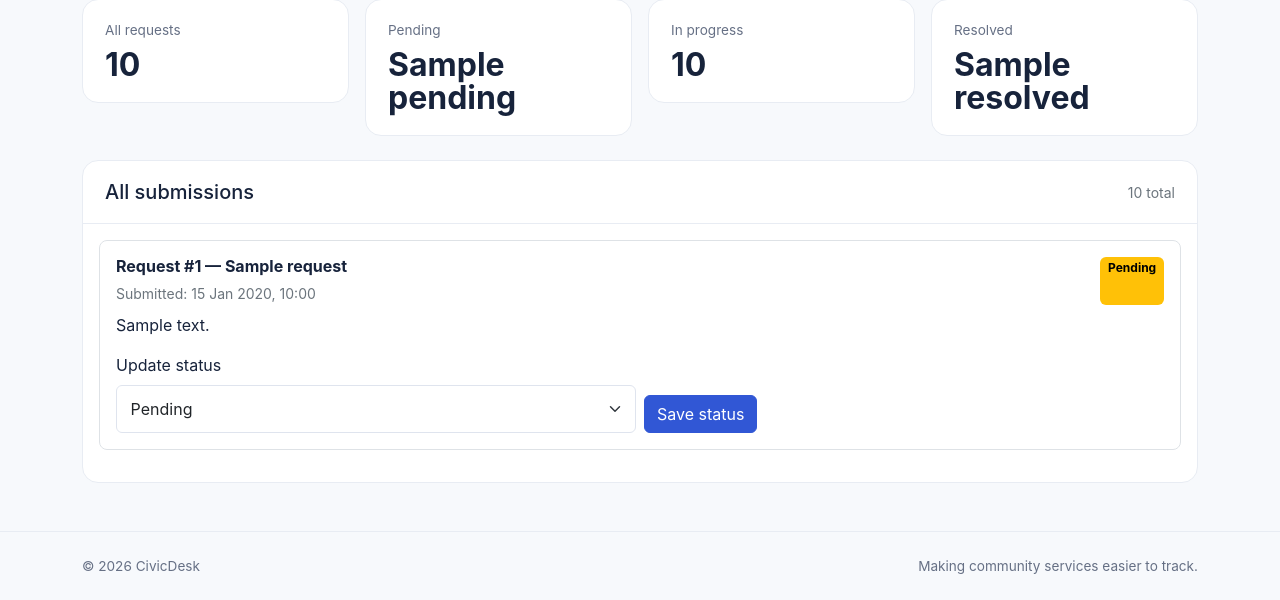
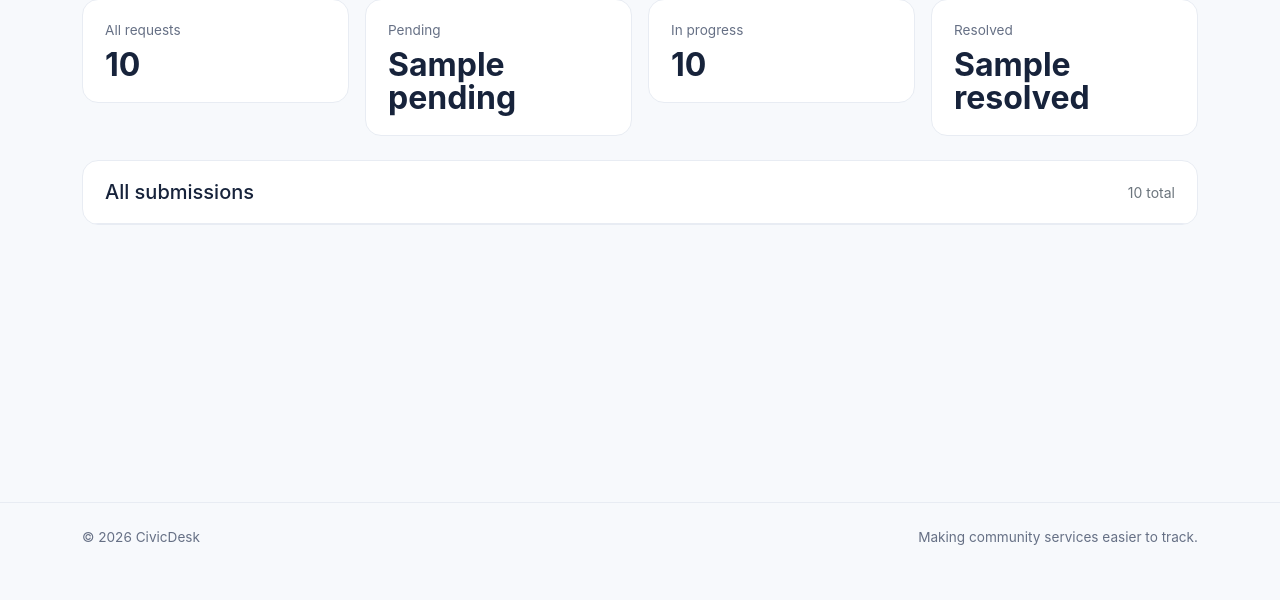
Before and after one commit to harizonelopez/Civic_system-murang-a-county, a Flask app: template templates/admin.html in a window 1280 px wide. Shown: the part 229-829 px from the top of the page. After the commit the page ends 774 px from the top, so only its background shows below. Run offline with Flask 3, Linux system fonts and the light colour scheme; tables that the repository leaves empty hold one stand-in row (values such as "Sample post"); the template is opened without the code that fills it: values that come from a table or form of the project are taken from there, most other values are stand-ins (such as "Sample title", 1, 10 or a date in 2020).

Commit message:
rebased the admin portal

```diff
--- a/templates/admin.html
+++ b/templates/admin.html
@@ -1,134 +1,39 @@
 {% extends "base.html" %}
 {% block title %}Admin dashboard{% endblock %}
-
 {% block content %}
     <div class="mb-4">
-    <div class="eyebrow">STAFF WORKSPACE</div>
+        <div class="eyebrow">
+            STAFF WORKSPACE
+        </div>
         <h1 class="h2 fw-bold mb-1">Service requests</h1>
-    <p class="text-secondary mb-0">
-        Review community reports and keep each status up to date.
-    </p>
+        <p class="text-secondary mb-0">Review community reports and keep each status up to date.</p>
     </div>
-
     <div class="row g-3 mb-4">
         <div class="col-6 col-lg-3">
             <div class="stat-card">
-            <span>All requests</span>
-            <strong>{{ total }}</strong>
+                <span>All requests</span><strong>{{ total }}</strong>
             </div>
         </div>
-
         <div class="col-6 col-lg-3">
             <div class="stat-card">
-            <span>Pending</span>
-            <strong>{{ pending }}</strong>
+                <span>Pending</span><strong>{{ pending }}</strong>
             </div>
         </div>
-
         <div class="col-6 col-lg-3">
             <div class="stat-card">
-            <span>In progress</span>
-            <strong>{{ in_progress }}</strong>
+                <span>In progress</span><strong>{{ in_progress }}</strong>
             </div>
         </div>
-
         <div class="col-6 col-lg-3">
             <div class="stat-card">
-            <span>Resolved</span>
-            <strong>{{ resolved }}</strong>
+                <span>Resolved</span><strong>{{ resolved }}</strong>
             </div>
         </div>
     </div>
-
     <div class="panel">
         <div class="panel-heading">
             <h2 class="h5 mb-0">All submissions</h2>
             <span class="small text-secondary">{{ total }} total</span>
         </div>
-
-    <div class="p-3">
-        {% if requests_list %}
-            {% for item in requests_list %}
-                <div class="border rounded-3 p-3 mb-3">
-                    <div class="d-flex flex-wrap justify-content-between gap-2 mb-2">
-                        <div>
-                            <h3 class="h6 fw-bold mb-1">
-                                Request #{{ item.id }}
-                                {% if item.title is defined and item.title %}
-                                    — {{ item.title }}
-                                {% elif item.category is defined and item.category %}
-                                    — {{ item.category }}
-                                {% endif %}
-                            </h3>
-
-                            <small class="text-secondary">
-                                Submitted:
-                                {% if item.created_at %}
-                                    {{ item.created_at.strftime("%d %b %Y, %H:%M") }}
-                                {% else %}
-                                    Date unavailable
-                                {% endif %}
-                            </small>
-                        </div>
-
-                        <span class="badge
-                            {% if item.status == 'Resolved' %}
-                                text-bg-success
-                            {% elif item.status == 'In Progress' %}
-                                text-bg-primary
-                            {% else %}
-                                text-bg-warning
-                            {% endif %}">
-                            {{ item.status }}
-                        </span>
-                    </div>
-
-                    {% if item.description is defined and item.description %}
-                        <p class="mb-3">{{ item.description }}</p>
-                    {% endif %}
-
-                    <form method="POST"
-                          action="{{ url_for('update_request', request_id=item.id) }}"
-                          class="row g-2 align-items-end">
-
-                        {{ csrf_token() }}
-
-                        <div class="col-12 col-md-6">
-                            <label for="status-{{ item.id }}"
-                                   class="form-label">Update status</label>
-
-                            <select name="status"
-                                    id="status-{{ item.id }}"
-                                    class="form-select"
-                                    required>
-                                <option value="Pending"
-                                    {% if item.status == 'Pending' %}selected{% endif %}>
-                                    Pending
-                                </option>
-                                <option value="In Progress"
-                                    {% if item.status == 'In Progress' %}selected{% endif %}>
-                                    In Progress
-                                </option>
-                                <option value="Resolved"
-                                    {% if item.status == 'Resolved' %}selected{% endif %}>
-                                    Resolved
-                                </option>
-                            </select>
-                        </div>
-
-                        <div class="col-12 col-md-auto">
-                            <button type="submit" class="btn btn-primary">
-                                Save status
-                            </button>
-                        </div>
-                    </form>
-                </div>
-            {% endfor %}
-        {% else %}
-            <p class="text-secondary mb-0">
-                No service requests have been submitted yet.
-            </p>
-        {% endif %}
-    </div>
     </div>
 {% endblock %}
```
Lines whose indentation alone changed are shown as unchanged.
